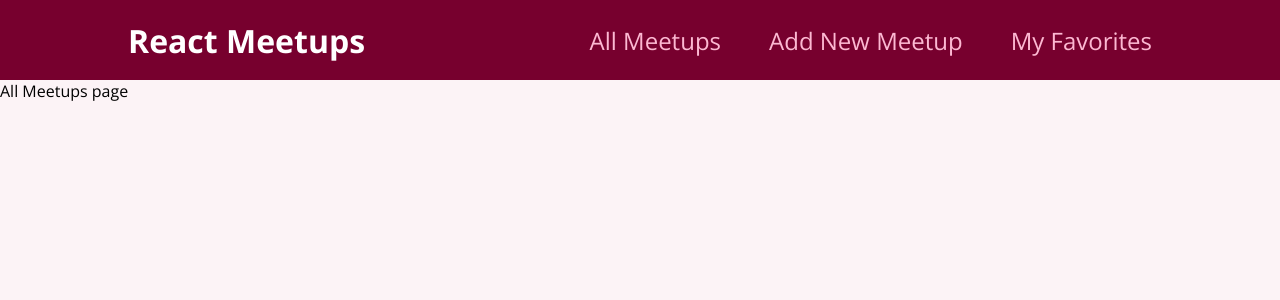
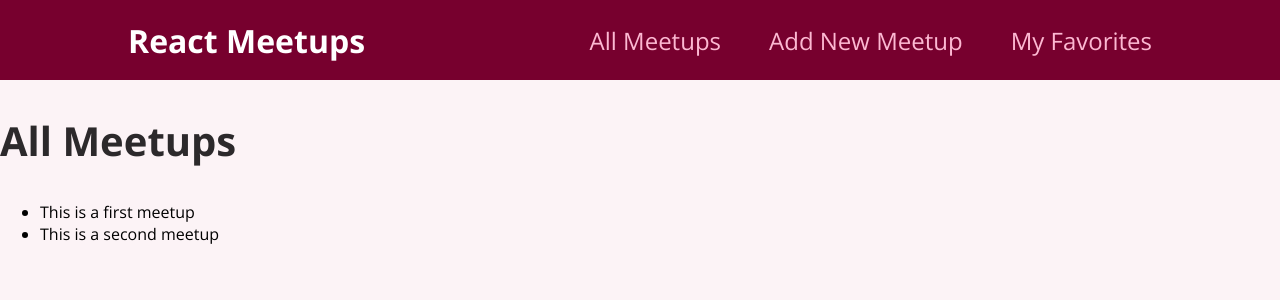
Before and after one commit to haoranchen18/react-scratch, a React (Create React App) app: page / in a window 1280 px wide. Shown: the top 300 px of the page. Built offline with nearby package versions, Linux system fonts and the light colour scheme.

Commit message:
outputting lists of data

```diff
--- a/src/index.js
+++ b/src/index.js
@@ -1,5 +1,5 @@
 import React from 'react';
-import ReactDOM from "react-dom";
+import ReactDOM from "react-dom/client";
 import { BrowserRouter } from "react-router-dom";
 import './index.css';
 import App from './App';
--- a/src/pages/AllMeetupsPage.js
+++ b/src/pages/AllMeetupsPage.js
@@ -1,7 +1,39 @@
 // this componenet be responsible for loading and displaying all the
 // meetups that we have
+
+const DUMMY_DATA = [
+  {
+    id: 'm1',
+    title: 'This is a first meetup',
+    image:
+      'https://upload.wikimedia.org/wikipedia/commons/thumb/d/d3/Stadtbild_M%C3%BCnchen.jpg/2560px-Stadtbild_M%C3%BCnchen.jpg',
+    address: 'Meetupstreet 5, 12345 Meetup City',
+    description:
+      'This is a first, amazing meetup which you definitely should not miss. It will be a lot of fun!',
+  },
+  {
+    id: 'm2',
+    title: 'This is a second meetup',
+    image:
+      'https://upload.wikimedia.org/wikipedia/commons/thumb/d/d3/Stadtbild_M%C3%BCnchen.jpg/2560px-Stadtbild_M%C3%BCnchen.jpg',
+    address: 'Meetupstreet 5, 12345 Meetup City',
+    description:
+      'This is a first, amazing meetup which you definitely should not miss. It will be a lot of fun!',
+  },
+];
+
 function AllMeetupsPage() {
-  return <div>All Meetups page</div>;
+  return (
+    <section>
+      <h1>All Meetups</h1>
+      <ul>
+        {DUMMY_DATA.map((meetup) => {
+          // li 元素需要加一个unique key
+          return <li key={meetup.id}>{meetup.title}</li>;
+        })}
+      </ul>
+    </section>
+  );
 }
 
 export default AllMeetupsPage;
```
